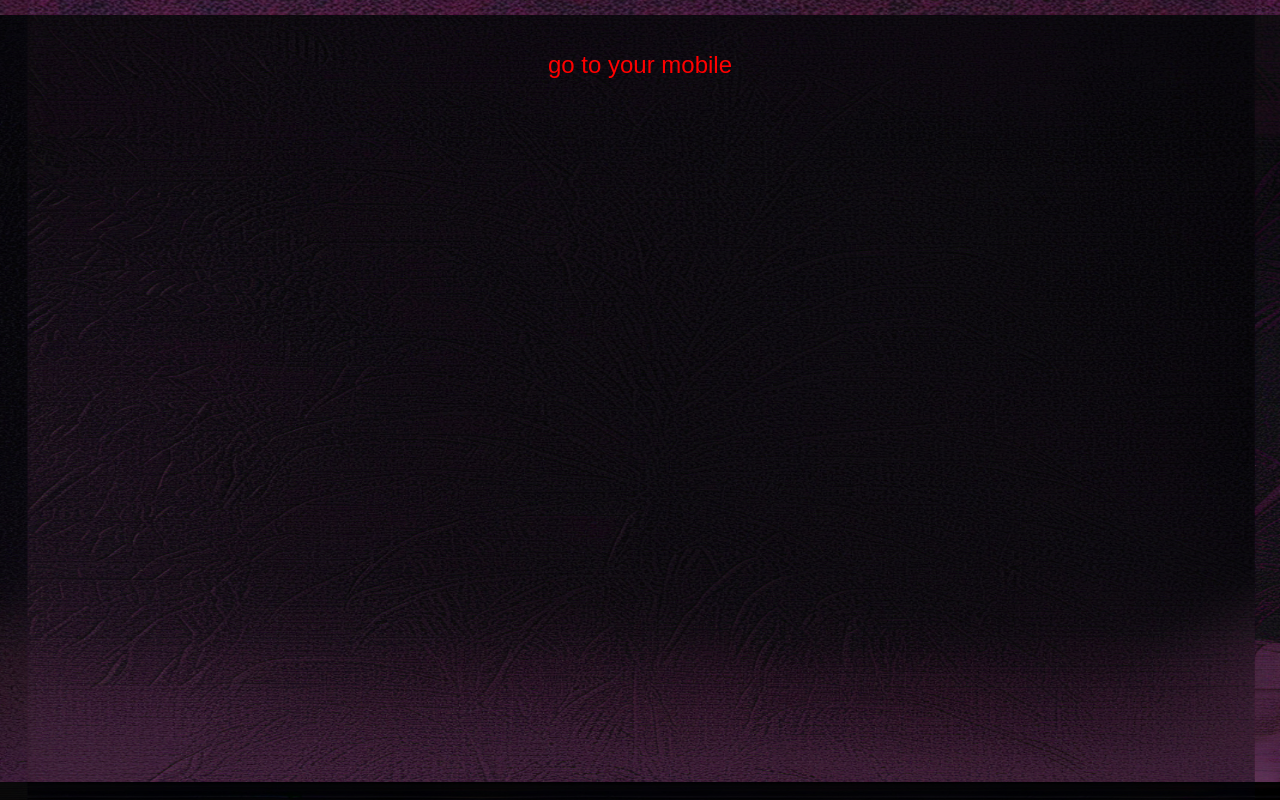
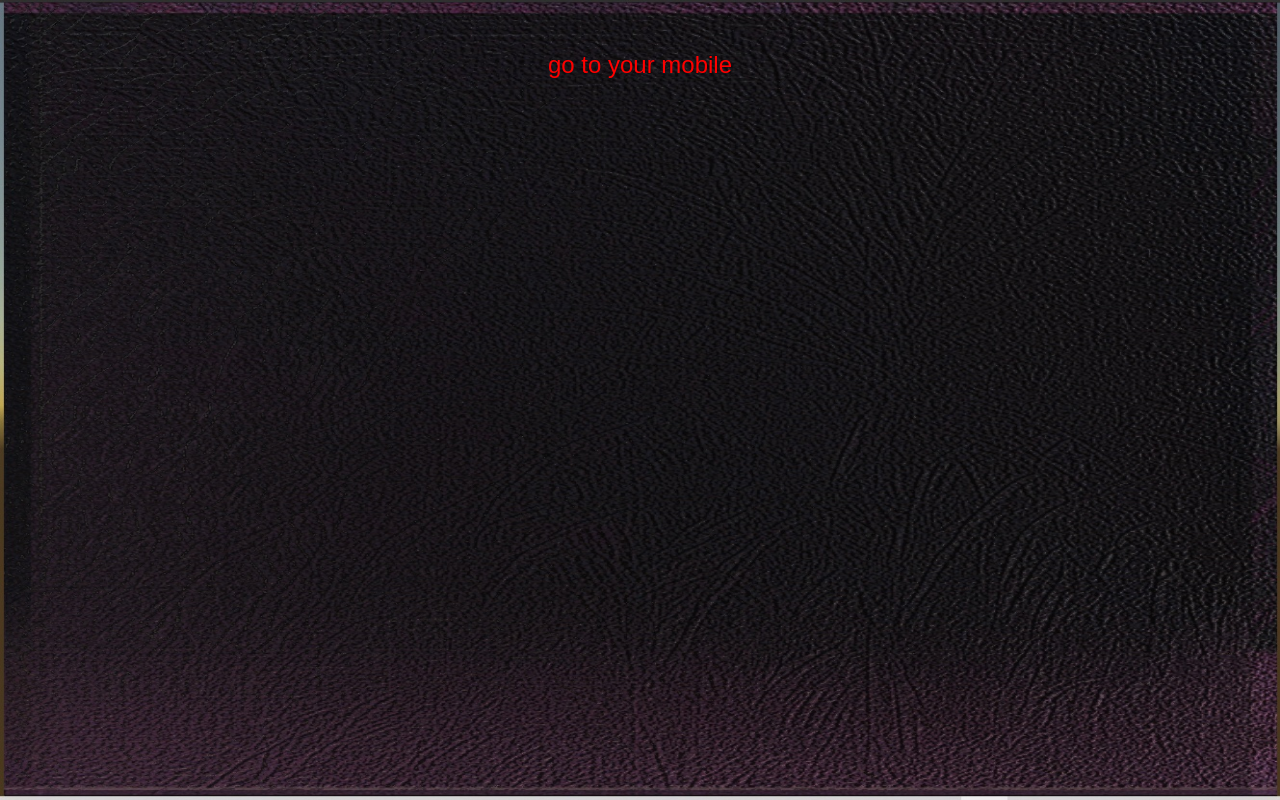
Before and after one commit to Tom-Cat-Ctrl/organgametesting, a website: page index.html in a window 1280 px wide. Drawn offline with Linux system fonts and the light colour scheme.

Commit message:
dfg
ssdtt

```diff
--- a/style.css
+++ b/style.css
@@ -34,7 +34,7 @@ p {
 
 /* Specific styles for each page */
 .page-one {
-    background-image:url('images/BackgroundZero.jpg'); /* Background for index.html */
+    background-image:url('images/BackgroundOne.jpg'); /* Background for index.html */
     background-size: 100% 100%; /* Stretch to fill the screen exactly */
     background-position: center;
     background-repeat: no-repeat;
```
Also changed, not shown: images/BackgroundOne.jpg (added), images/BackgroundTwo.jpg (added).
